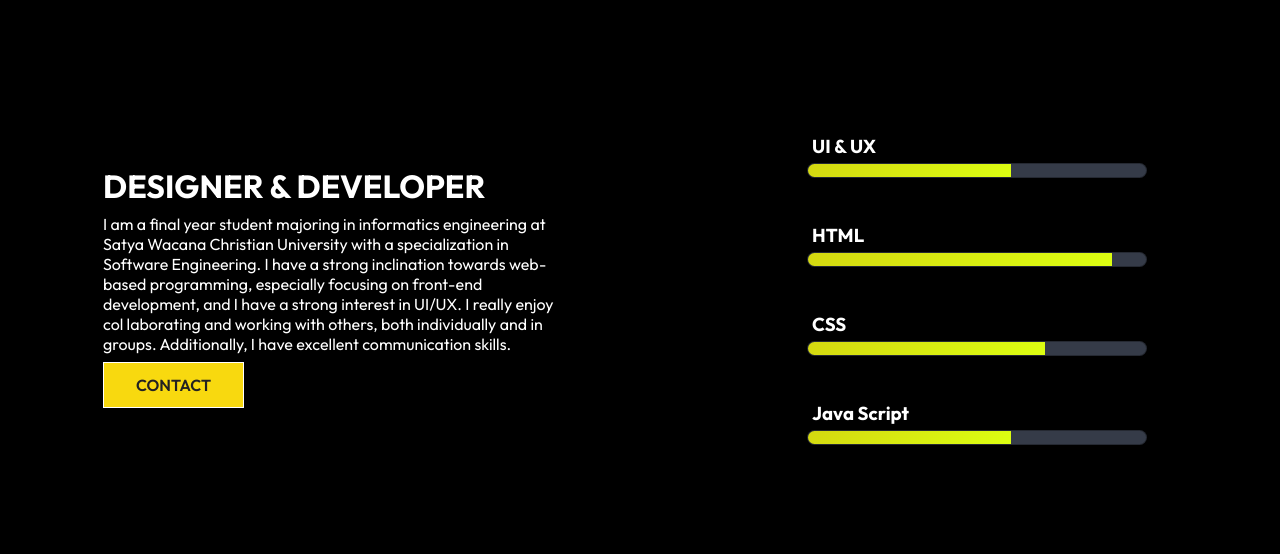
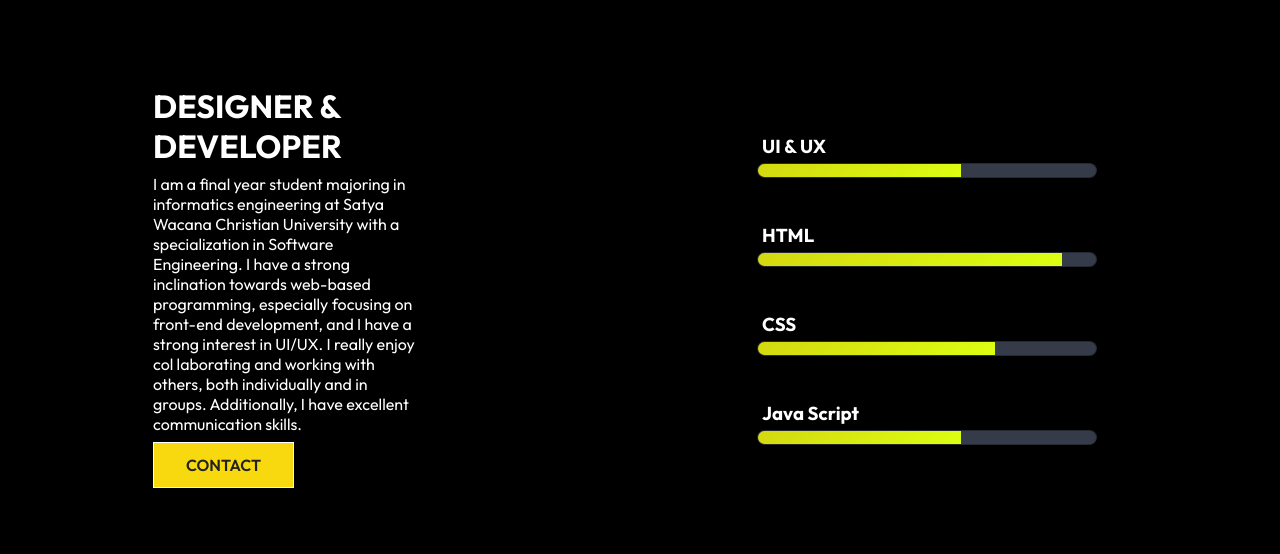
Before and after one commit to risnaanggta/portofolio, a React (Create React App) app: page /portofolio/about in a window 1280 px wide. Shown: the part 525-1079 px from the top of the page. Built offline with nearby package versions, Linux system fonts and the light colour scheme.

Commit message:
Update AboutContent.css

```diff
--- a/src/components/AboutContent.css
+++ b/src/components/AboutContent.css
@@ -10,7 +10,7 @@
 
 .about .left {
   margin: auto;
-  max-width: 500px;
+  max-width: 300px;
 }
 
 .about .left p {
@@ -19,7 +19,7 @@
 
 .about .right {
   margin: auto;
-  max-width: 500px;
+  max-width: 800px;
 }
 
 .right .skill {
```
